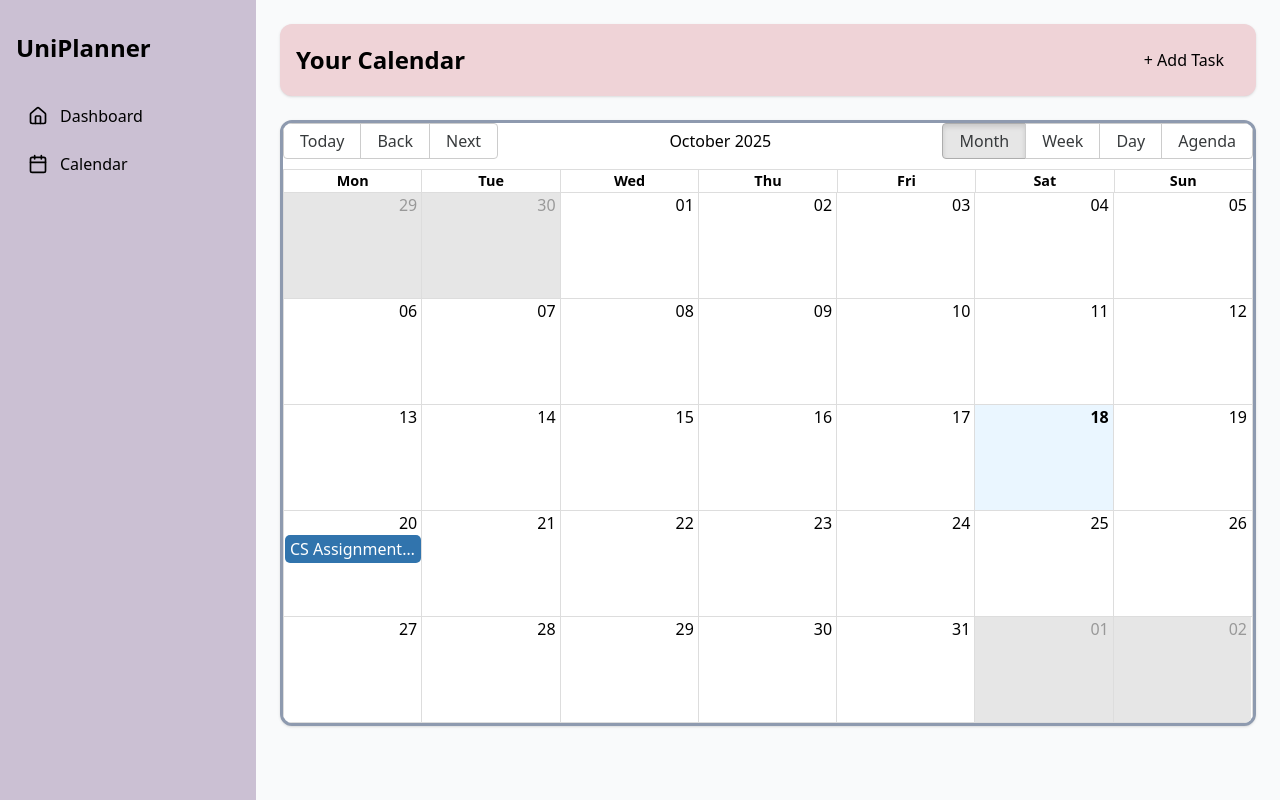
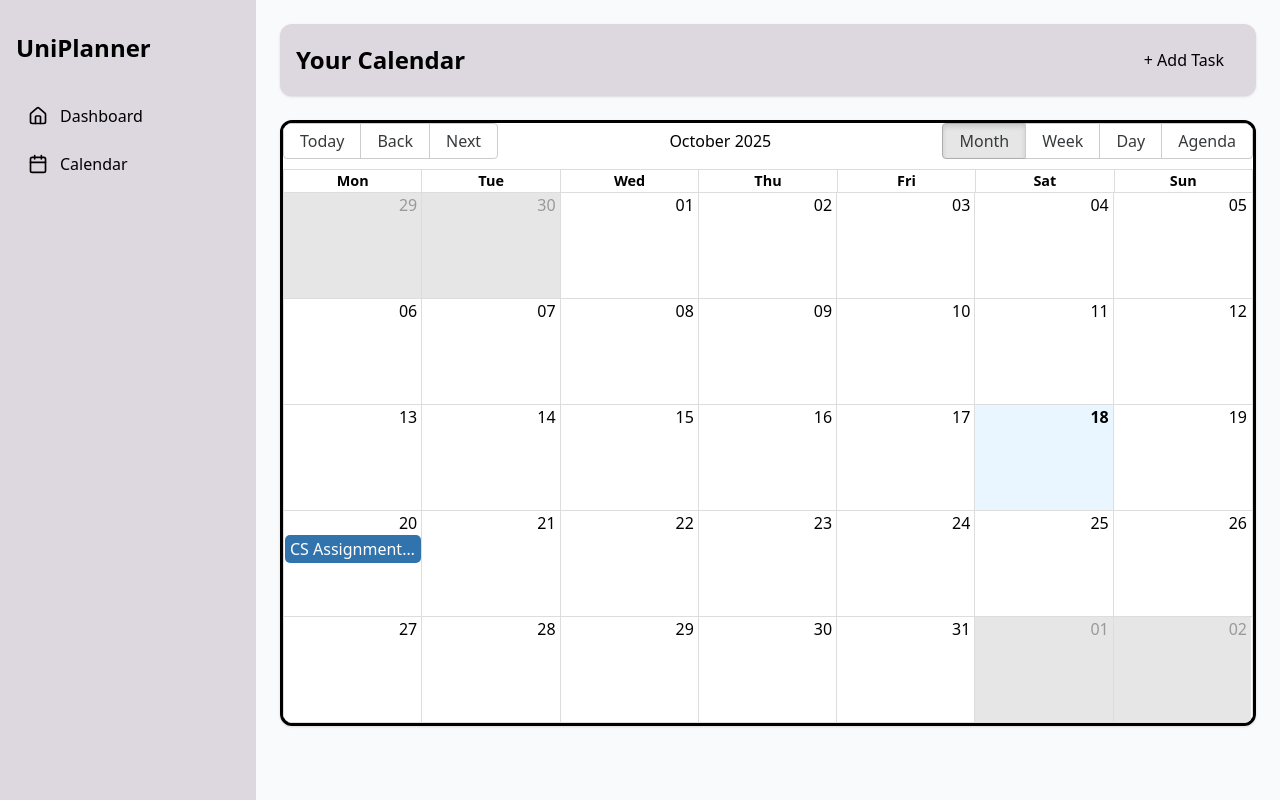
Before and after one commit to seyeong-zero/University-life-planner-with-AI, a Next.js app in the folder frontend/: page /calendar in a window 1280 px wide. Built offline with nearby package versions, Linux system fonts and the light colour scheme.

Commit message:
Colour scheme

```diff
--- a/frontend/app/calendar/page.tsx
+++ b/frontend/app/calendar/page.tsx
@@ -31,12 +31,12 @@
 
   return (
     <div className="space-y-6">
-      <div className="bg-cream p-4 rounded-xl shadow flex items-center justify-between">
+      <div className="bg-a p-4 rounded-xl shadow flex items-center justify-between">
         <h2 className="text-2xl font-semibold text-black">
            Your Calendar
         </h2>
         <button
-          className="px-4 py-2 bg-raspberry text-black rounded-lg hover:bg-mauve transition"
+          className="px-4 py-2 bg-raspberry text-black rounded-lg hover:bg-a transition"
           onClick={() => alert("Add new task modal coming soon!")}
         >
           + Add Task
--- a/frontend/app/globals.css
+++ b/frontend/app/globals.css
@@ -1,11 +1,11 @@
 @import "tailwindcss";
 
 @theme {
-  --color-petal: #feeafa;
-  --color-lilac: #dee2ff;
-  --color-cream: #efd3d7;
-  --color-purplegrey: #cbc0d3;
-  --color-bluegrey: #8e9aaf;
+  --color-a: #ddd7e0;
+  --color-b: #f5ede4;
+  --color-c: #e4f5f1;
+  --color-d: #e4f2f5;
+  --color-e: #e8e4f5;
   --color-ocean: #a9bcd9;
 
 }
--- a/frontend/app/layout.tsx
+++ b/frontend/app/layout.tsx
@@ -14,14 +14,14 @@
     <html lang="en">
       <body className="flex min-h-screen">
         {/* Sidebar */}
-        <aside className="w-64 bg-purplegrey text-black flex flex-col pt-8 px-4">
+        <aside className="w-64 bg-a text-black flex flex-col pt-8 px-4">
           <h1 className="text-2xl font-semibold mb-8">UniPlanner</h1>
           <nav className="flex flex-col gap-2">
             {navItems.map((item) => (
               <Link
                 key={item.path}
                 href={item.path}
-                className="flex items-center gap-3 px-3 py-2 rounded-lg hover:bg-bluegrey transition"
+                className="flex items-center gap-3 px-3 py-2 rounded-lg hover:bg-a transition"
               >
                 {item.icon}
                 <span>{item.name}</span>
```
